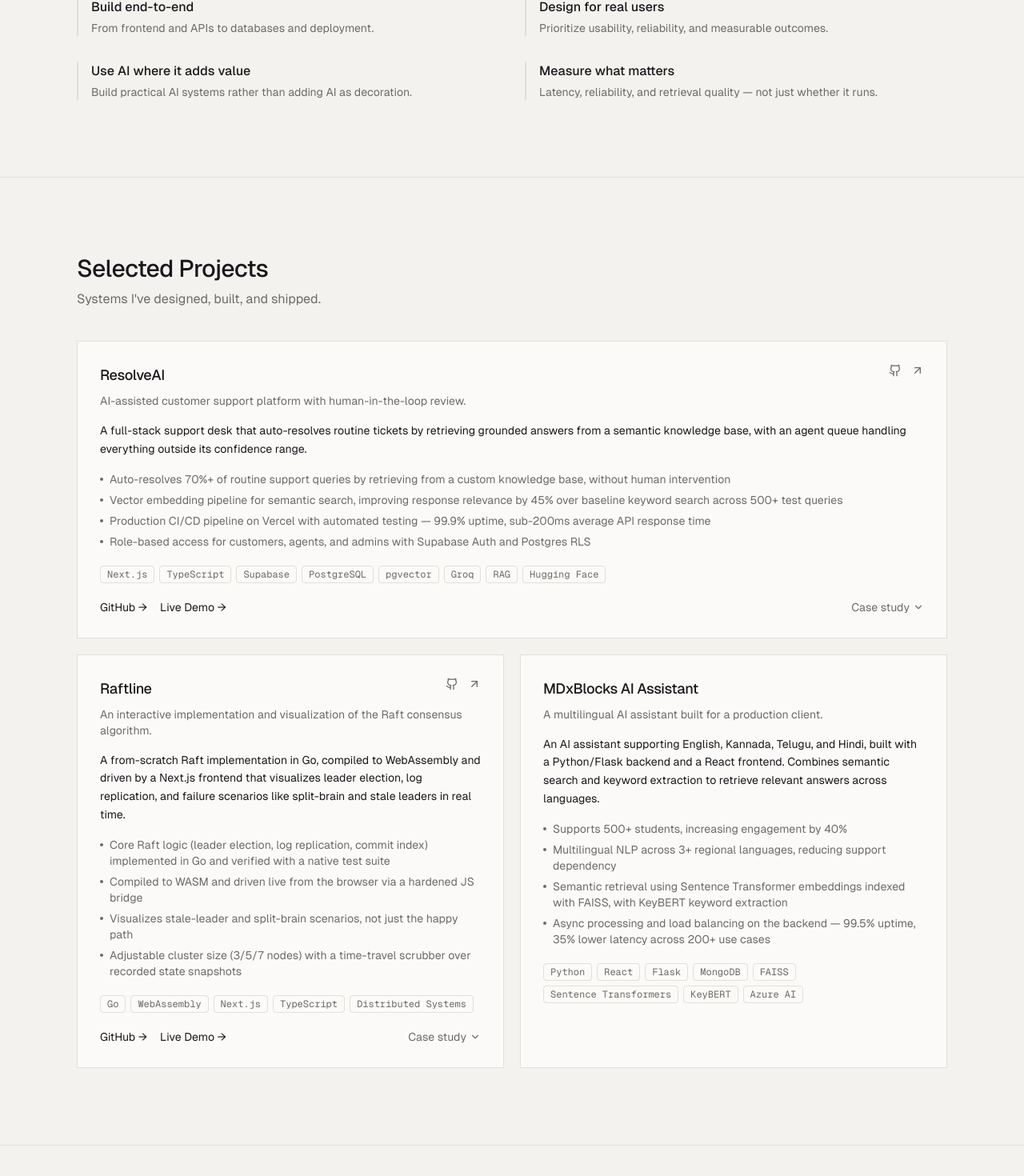
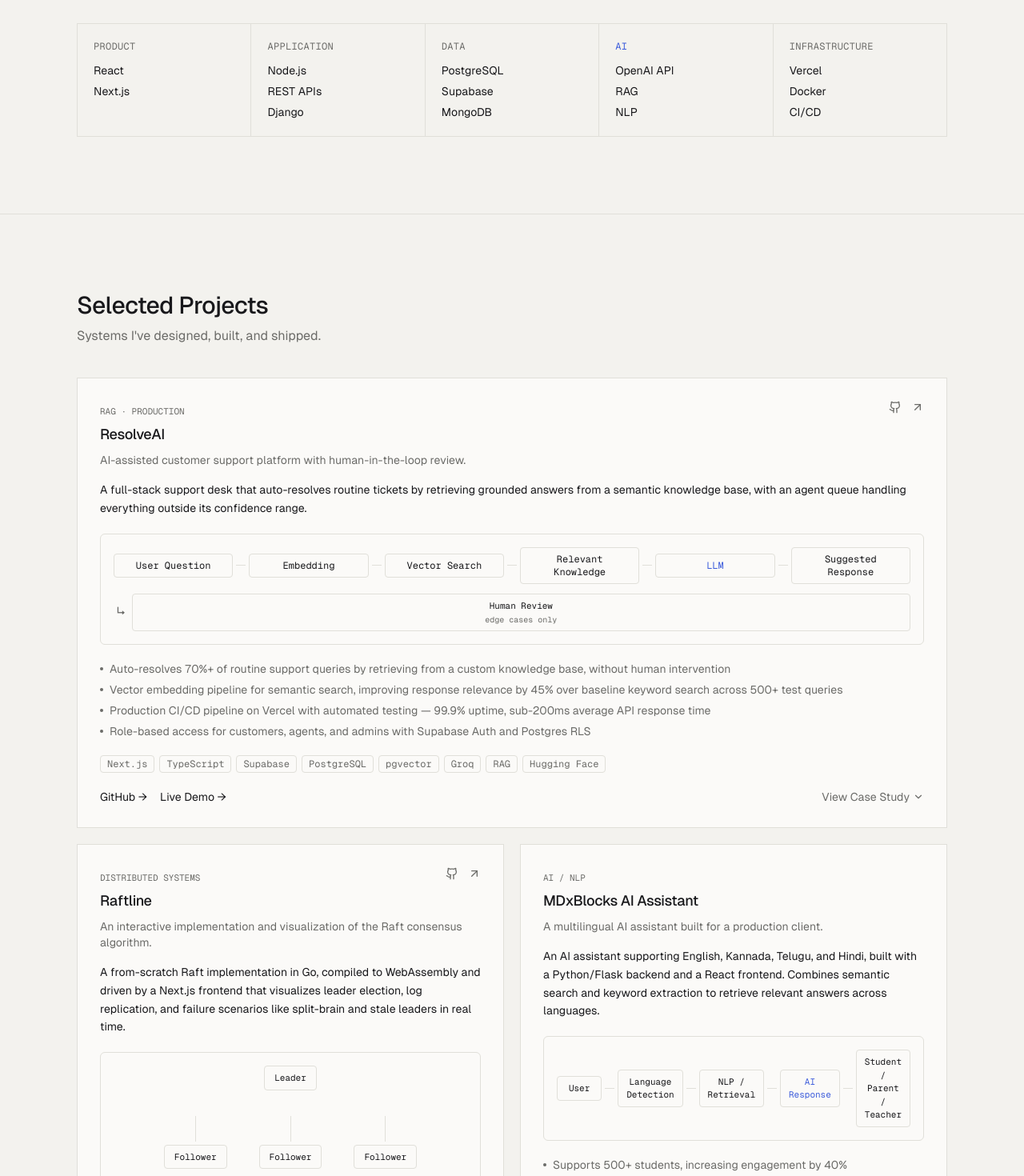
Before and after one commit to SuhasReddy2003/portfolio, a Next.js app: page / in a window 1280 px wide. Shown: the part 976-2446 px from the top of the page at 80% size. Built offline with nearby package versions, Linux system fonts and the light colour scheme.

Commit message:
Add project architecture visuals, pipeline diagrams, degree fix

```diff
--- a/src/components/credibility.tsx
+++ b/src/components/credibility.tsx
@@ -10,7 +10,10 @@
     <div className="border-b border-border">
       <div className="container-page flex flex-wrap gap-x-10 gap-y-3 py-6 text-sm text-muted">
         {items.map((item, i) => (
-          <span key={item} className={i === 0 ? "" : "border-l border-border pl-8"}>
+          <span
+            key={item}
+            className={i === 0 ? "" : "border-l border-border pl-8"}
+          >
             {item}
           </span>
         ))}
--- a/src/components/engineering-approach.tsx
+++ b/src/components/engineering-approach.tsx
@@ -1,20 +1,9 @@
-const principles = [
-  {
-    title: "Build end-to-end",
-    body: "From frontend and APIs to databases and deployment.",
-  },
-  {
-    title: "Design for real users",
-    body: "Prioritize usability, reliability, and measurable outcomes.",
-  },
-  {
-    title: "Use AI where it adds value",
-    body: "Build practical AI systems rather than adding AI as decoration.",
-  },
-  {
-    title: "Measure what matters",
-    body: "Latency, reliability, and retrieval quality — not just whether it runs.",
-  },
+const stages = [
+  { label: "Product", items: ["React", "Next.js"] },
+  { label: "Application", items: ["Node.js", "REST APIs", "Django"] },
+  { label: "Data", items: ["PostgreSQL", "Supabase", "MongoDB"] },
+  { label: "AI", items: ["OpenAI API", "RAG", "NLP"], accent: true },
+  { label: "Infrastructure", items: ["Vercel", "Docker", "CI/CD"] },
 ];
 
 export function EngineeringApproach() {
@@ -22,12 +11,27 @@
     <section id="about" className="border-b border-border">
       <div className="container-page py-20 sm:py-24">
         <h2 className="text-2xl font-medium tracking-tight sm:text-3xl">How I Build</h2>
+        <p className="mt-2 text-muted">End-to-end, from the product layer down to infrastructure.</p>
 
-        <div className="mt-10 grid gap-x-8 gap-y-8 sm:grid-cols-2">
-          {principles.map((p) => (
-            <div key={p.title} className="border-l-2 border-border pl-4">
-              <h3 className="font-medium">{p.title}</h3>
-              <p className="mt-1 text-sm text-muted">{p.body}</p>
+        <div className="mt-10 flex flex-col divide-y divide-border border border-border sm:flex-row sm:divide-x sm:divide-y-0">
+          {stages.map((stage) => (
+            <div key={stage.label} className="flex-1 p-5">
+              <h3
+                className={
+                  stage.accent
+                    ? "font-mono text-xs uppercase tracking-wide text-accent"
+                    : "font-mono text-xs uppercase tracking-wide text-muted"
+                }
+              >
+                {stage.label}
+              </h3>
+              <ul className="mt-3 flex flex-col gap-1.5">
+                {stage.items.map((item) => (
+                  <li key={item} className="text-sm text-text/90">
+                    {item}
+                  </li>
+                ))}
+              </ul>
             </div>
           ))}
         </div>
--- a/src/components/project-card.tsx
+++ b/src/components/project-card.tsx
@@ -4,19 +4,25 @@
 import { ArrowUpRight, ChevronDown, Github } from "lucide-react";
 import type { Project } from "@/data/projects";
 import { cn } from "@/lib/utils";
+import { PipelineFlow } from "./visuals/pipeline-flow";
+import { RaftlineCluster } from "./visuals/raftline-cluster";
 
 export function ProjectCard({ project }: { project: Project }) {
   const [open, setOpen] = useState(false);
 
   return (
     <div
+      id={project.slug}
       className={cn(
-        "flex flex-col border border-border bg-surface p-6 transition-colors hover:border-text/30 sm:p-7",
+        "group flex scroll-mt-24 flex-col border border-border bg-surface p-6 transition-colors hover:border-text/30 sm:p-7",
         project.featured && "sm:col-span-2"
       )}
     >
       <div className="flex items-start justify-between gap-4">
-        <h3 className="text-lg font-medium tracking-tight">{project.name}</h3>
+        <div>
+          <span className="font-mono text-[11px] text-muted">{project.domainTag}</span>
+          <h3 className="mt-1 text-lg font-medium tracking-tight">{project.name}</h3>
+        </div>
         <div className="flex shrink-0 items-center gap-3 text-muted">
           {project.github && (
             <a
@@ -35,7 +41,7 @@
               target="_blank"
               rel="noreferrer"
               aria-label={`${project.name} live demo`}
-              className="transition-colors hover:text-text"
+              className="transition-all hover:text-text group-hover:translate-x-0.5 group-hover:-translate-y-0.5"
             >
               <ArrowUpRight size={16} />
             </a>
@@ -46,7 +52,11 @@
       <p className="mt-2 text-sm text-muted">{project.tagline}</p>
       <p className="mt-4 text-sm leading-relaxed text-text/90">{project.description}</p>
 
-      <ul className="mt-4 flex flex-col gap-1.5">
+      <div className="mt-5">
+        <ProjectVisual project={project} />
+      </div>
+
+      <ul className="mt-5 flex flex-col gap-1.5">
         {project.highlights.map((h) => (
           <li key={h} className="flex gap-2 text-sm text-muted">
             <span aria-hidden className="mt-2 h-1 w-1 shrink-0 rounded-full bg-muted" />
@@ -59,7 +69,7 @@
         {project.tags.map((tag) => (
           <span
             key={tag}
-            className="rounded border border-border px-2 py-0.5 font-mono text-xs text-muted"
+            className="rounded border border-border px-2 py-0.5 font-mono text-xs text-muted transition-colors group-hover:border-text/25 group-hover:text-text/80"
           >
             {tag}
           </span>
@@ -92,7 +102,7 @@
             onClick={() => setOpen((v) => !v)}
             className="ml-auto inline-flex items-center gap-1 text-muted transition-colors hover:text-text"
           >
-            Case study
+            {project.featured ? "View Case Study" : "Case study"}
             <ChevronDown
               size={14}
               className={cn("transition-transform", open && "rotate-180")}
@@ -106,9 +116,7 @@
           <CaseStudyBlock title="Problem" text={project.caseStudy.problem} />
           <CaseStudyBlock title="Architecture" text={project.caseStudy.architecture} />
           <div>
-            <h4 className="text-sm font-medium text-text">
-              Technical decisions
-            </h4>
+            <h4 className="text-sm font-medium text-text">Technical decisions</h4>
             <ul className="mt-2 flex flex-col gap-1.5">
               {project.caseStudy.decisions.map((d) => (
                 <li key={d} className="flex gap-2 text-sm text-text/90">
@@ -126,6 +134,42 @@
   );
 }
 
+function ProjectVisual({ project }: { project: Project }) {
+  switch (project.slug) {
+    case "resolveai":
+      return (
+        <PipelineFlow
+          size="lg"
+          nodes={[
+            { label: "User Question" },
+            { label: "Embedding" },
+            { label: "Vector Search" },
+            { label: "Relevant Knowledge" },
+            { label: "LLM", accent: true },
+            { label: "Suggested Response" },
+            { label: "Human Review", sublabel: "edge cases only", branch: true },
+          ]}
+        />
+      );
+    case "raftline":
+      return <RaftlineCluster />;
+    case "mdxblocks-assistant":
+      return (
+        <PipelineFlow
+          nodes={[
+            { label: "User" },
+            { label: "Language Detection" },
+            { label: "NLP / Retrieval" },
+            { label: "AI Response", accent: true },
+            { label: "Student / Parent / Teacher" },
+          ]}
+        />
+      );
+    default:
+      return null;
+  }
+}
+
 function CaseStudyBlock({ title, text }: { title: string; text: string }) {
   return (
     <div>
--- a/src/components/skills.tsx
+++ b/src/components/skills.tsx
@@ -9,7 +9,7 @@
         <div className="mt-10 grid gap-x-8 gap-y-8 sm:grid-cols-2 lg:grid-cols-3">
           {skills.map((group) => (
             <div key={group.category}>
-              <h3 className="text-sm font-medium text-muted">{group.category}</h3>
+              <h3 className="font-mono text-xs uppercase tracking-wide text-muted">{group.category}</h3>
               <div className="mt-3 flex flex-wrap gap-1.5">
                 {group.items.map((item) => (
                   <span
--- /dev/null
+++ b/src/components/visuals/pipeline-flow.tsx
@@ -0,0 +1,85 @@
+"use client";
+
+import { Fragment } from "react";
+import { cn } from "@/lib/utils";
+import { useInView } from "@/lib/use-in-view";
+
+export type PipelineNode = {
+  label: string;
+  sublabel?: string;
+  accent?: boolean;
+  branch?: boolean; // renders as a smaller side node (e.g. "Human Review")
+};
+
+export function PipelineFlow({
+  nodes,
+  size = "sm",
+}: {
+  nodes: PipelineNode[];
+  size?: "sm" | "lg";
+}) {
+  const { ref, inView } = useInView<HTMLDivElement>(0.25);
+  const main = nodes.filter((n) => !n.branch);
+  const branch = nodes.find((n) => n.branch);
+
+  return (
+    <div ref={ref} className="rounded-md border border-border bg-bg/50 p-4" aria-hidden>
+      <div className="flex flex-col items-stretch gap-1.5 sm:flex-row sm:items-center sm:gap-0">
+        {main.map((node, i) => (
+          <Fragment key={node.label}>
+            <Node node={node} size={size} delay={i} show={inView} />
+            {i < main.length - 1 && <Connector show={inView} delay={i} />}
+          </Fragment>
+        ))}
+      </div>
+
+      {branch && (
+        <div className="mt-3 flex items-center gap-2 pl-1">
+          <span className="text-muted">↳</span>
+          <Node node={branch} size="sm" delay={main.length} show={inView} />
+        </div>
+      )}
+    </div>
+  );
+}
+
+function Node({
+  node,
+  size,
+  delay,
+  show,
+}: {
+  node: PipelineNode;
+  size: "sm" | "lg";
+  delay: number;
+  show: boolean;
+}) {
+  return (
+    <div
+      className={cn(
+        "shrink-0 rounded border px-2.5 py-1.5 text-center font-mono transition-all duration-500 sm:flex-1",
+        size === "lg" ? "text-xs" : "text-[11px]",
+        node.accent ? "border-accent/40 text-accent" : "border-border text-text",
+        show ? "translate-y-0 opacity-100" : "translate-y-1 opacity-0"
+      )}
+      style={{ transitionDelay: show ? `${delay * 90}ms` : "0ms" }}
+    >
+      {node.label}
+      {node.sublabel && (
+        <div className="mt-0.5 text-[10px] font-normal text-muted">{node.sublabel}</div>
+      )}
+    </div>
+  );
+}
+
+function Connector({ show, delay }: { show: boolean; delay: number }) {
+  return (
+    <div
+      className={cn(
+        "mx-auto h-3 w-px shrink-0 bg-border transition-opacity duration-500 sm:mx-1 sm:h-px sm:w-3 sm:flex-none",
+        show ? "opacity-100" : "opacity-0"
+      )}
+      style={{ transitionDelay: show ? `${delay * 90 + 40}ms` : "0ms" }}
+    />
+  );
+}
--- /dev/null
+++ b/src/components/visuals/raftline-cluster.tsx
@@ -0,0 +1,90 @@
+"use client";
+
+import { useState } from "react";
+import { cn } from "@/lib/utils";
+
+const roles: Record<string, string> = {
+  leader: "Leader — commits entries and replicates them to followers",
+  follower: "Follower — receives replicated entries, times out into an election",
+  replication: "Replication — leader streams log entries to each follower",
+};
+
+export function RaftlineCluster() {
+  const [active, setActive] = useState<string | null>(null);
+
+  return (
+    <div className="rounded-md border border-border bg-bg/50 p-4">
+      <div className="flex flex-col items-center gap-6 sm:gap-8">
+        <NodeBadge
+          role="leader"
+          label="Leader"
+          active={active}
+          onHover={setActive}
+        />
+
+        <div className="flex w-full items-start justify-center gap-4 sm:gap-10">
+          {[0, 1, 2].map((i) => (
+            <div key={i} className="flex flex-col items-center gap-1">
+              <Line active={active === "replication" || active === "leader"} />
+              <NodeBadge
+                role="follower"
+                label="Follower"
+                active={active}
+                onHover={setActive}
+                small
+              />
+            </div>
+          ))}
+        </div>
+      </div>
+
+      <div className="mt-4 min-h-[1.25rem] text-center text-[11px] text-muted">
+        {active ? roles[active] : "Hover a node to see its role"}
+      </div>
+    </div>
+  );
+}
+
+function NodeBadge({
+  role,
+  label,
+  active,
+  onHover,
+  small,
+}: {
+  role: string;
+  label: string;
+  active: string | null;
+  onHover: (r: string | null) => void;
+  small?: boolean;
+}) {
+  const isActive = active === role;
+  return (
+    <button
+      type="button"
+      onMouseEnter={() => onHover(role)}
+      onMouseLeave={() => onHover(null)}
+      onFocus={() => onHover(role)}
+      onBlur={() => onHover(null)}
+      className={cn(
+        "rounded border px-3 py-1.5 font-mono text-[11px] transition-colors",
+        small ? "px-2.5" : "",
+        isActive ? "border-accent/50 text-accent" : "border-border text-text hover:border-text/40"
+      )}
+    >
+      {label}
+    </button>
+  );
+}
+
+function Line({ active }: { active: boolean }) {
+  return (
+    <div
+      className={cn(
+        "h-6 w-px transition-colors sm:h-8",
+        active ? "bg-accent/40" : "bg-border"
+      )}
+      aria-hidden
+    />
+  );
+}
--- a/src/data/experience.ts
+++ b/src/data/experience.ts
@@ -4,6 +4,8 @@
   location: string;
   dates?: string;
   bullets: string[];
+  tags?: string[];
+  workLink?: { label: string; href: string };
 };
 
 export const experience: ExperienceEntry[] = [
@@ -17,6 +19,8 @@
       "Integrated multilingual NLP, expanding access to 3+ regional languages and reducing support dependency",
       "Optimized the backend with asynchronous processing and load balancing, achieving 99.5% uptime and 35% lower latency across 200+ use cases",
     ],
+    tags: ["Python", "React", "MongoDB", "NLP"],
+    workLink: { label: "View work", href: "#mdxblocks-assistant" },
   },
   {
     company: "PAMP Technologies",
@@ -28,6 +32,7 @@
       "Created and executed 150+ unit tests, achieving 98% code coverage",
       "Identified and fixed bugs using debugging tools, minimizing downtime",
     ],
+    tags: ["Java", "REST APIs"],
   },
   {
     company: "Yantra, VIT Vellore",
@@ -58,7 +63,7 @@
 export const education: EducationEntry[] = [
   {
     school: "University of Southern California",
-    degree: "M.S. Computer Science (Artificial Intelligence)",
+    degree: "M.S. Computer Science",
     dates: "2026 — 2028 (Expected)",
   },
   {
--- a/src/data/projects.ts
+++ b/src/data/projects.ts
@@ -3,6 +3,7 @@
   name: string;
   tagline: string;
   description: string;
+  domainTag: string;
   tags: string[];
   highlights: string[];
   github?: string;
@@ -21,6 +22,7 @@
   {
     slug: "resolveai",
     name: "ResolveAI",
+    domainTag: "RAG · PRODUCTION",
     tagline: "AI-assisted customer support platform with human-in-the-loop review.",
     description:
       "A full-stack support desk that auto-resolves routine tickets by retrieving grounded answers from a semantic knowledge base, with an agent queue handling everything outside its confidence range.",
@@ -45,31 +47,32 @@
     featured: true,
     caseStudy: {
       problem:
-        "Support agents spend most of their time re-answering questions that are already documented, while purely automated bots risk sending wrong or unsafe replies with no human check.",
+        "Support agents spend most of their time re-answering questions that are already documented in an existing knowledge base, which doesn't scale as ticket volume grows.",
       architecture:
-        "Next.js App Router front end, Supabase for auth/Postgres/pgvector, Hugging Face inference for embeddings, and Groq for reply generation. Knowledge base documents are chunked and embedded, then retrieved by similarity search at reply time.",
+        "Next.js App Router front end, Supabase for auth/Postgres/pgvector, and an embedding pipeline for semantic search over the knowledge base. Documents are chunked and embedded, then retrieved by similarity search and used to auto-generate a resolution, with an agent queue for the remaining tickets.",
       decisions: [
         "Kept the stack to Next.js + Supabase rather than adding separate microservices, so a solo engineer could ship and reason about the whole system",
-        "Made AI suggestions strictly advisory — agents must explicitly accept, edit, or reject before anything reaches a customer",
+        "Tuned chunk size and retrieval strategy directly against relevance metrics rather than accepting default RAG settings",
         "Used Postgres RLS to enforce role separation (customer / agent / admin) at the database layer, not just in application code",
       ],
       challenges:
         "Getting retrieval to return the right chunks required tuning chunk size and embedding strategy against a real (small) knowledge base rather than a synthetic one.",
       result:
-        "A working end-to-end support flow — ticket creation, semantic retrieval, AI-suggested reply, human review — deployed and reachable as a live demo.",
+        "A deployed, end-to-end support flow — ticket creation, semantic retrieval, automated resolution, and an agent queue for the rest — running with 99.9% uptime.",
     },
   },
   {
     slug: "raftline",
     name: "Raftline",
+    domainTag: "DISTRIBUTED SYSTEMS",
     tagline: "An interactive implementation and visualization of the Raft consensus algorithm.",
     description:
       "A from-scratch Raft implementation in Go, compiled to WebAssembly and driven by a Next.js frontend that visualizes leader election, log replication, and failure scenarios like split-brain and stale leaders in real time.",
     tags: ["Go", "WebAssembly", "Next.js", "TypeScript", "Distributed Systems"],
     highlights: [
-      "Core Raft logic (leader election, log replication, commit index) implemented in Go and verified with a native test suite",
-      "Compiled to WASM and driven live from the browser via a hardened JS bridge",
-      "Visualizes stale-leader and split-brain scenarios, not just the happy path",
+      "Raft implemented from scratch in Go — leader election, log replication, and safety guarantees — compiled to WASM to run entirely client-side with zero backend infrastructure",
+      "Concurrent 5-node cluster simulator using goroutines and fault injection, verified via automated Go tests to guarantee zero split-brain incidents across 100+ simulated network partitions",
+      "Interactive Next.js visualization achieving sub-second leader failover",
       "Adjustable cluster size (3/5/7 nodes) with a time-travel scrubber over recorded state snapshots",
     ],
     github: "https://github.com/SuhasReddy2003/raftline",
@@ -94,6 +97,7 @@
   {
     slug: "mdxblocks-assistant",
     name: "MDxBlocks AI Assistant",
+    domainTag: "AI / NLP",
     tagline: "A multilingual AI assistant built for a production client.",
     description:
       "An AI assistant supporting English, Kannada, Telugu, and Hindi, built with a Python/Flask backend and a React frontend. Combines semantic search and keyword extraction to retrieve relevant answers across languages.",
--- a/src/data/skills.ts
+++ b/src/data/skills.ts
@@ -1,6 +1,18 @@
 export const skills: { category: string; items: string[] }[] = [
-  { category: "Languages", items: ["Python", "C++", "Java", "JavaScript", "TypeScript", "Go", "C", "SQL", "HTML", "CSS"] },
-  { category: "Frameworks", items: ["React", "Next.js", "Node.js", "Django", "REST APIs"] },
-  { category: "AI / ML", items: ["OpenAI API", "RAG Pipelines", "Scikit-Learn", "Pandas", "NumPy", "NLP"] },
-  { category: "Infrastructure", items: ["AWS", "Docker", "Kubernetes", "Terraform", "Vercel", "CI/CD", "WebAssembly", "MongoDB", "Supabase", "Git"] },
+  {
+    category: "Languages",
+    items: ["Python", "C++", "Java", "JavaScript", "TypeScript", "Go", "C", "SQL", "HTML", "CSS"],
+  },
+  {
+    category: "Frameworks",
+    items: ["React", "Next.js", "Node.js", "Django", "REST APIs"],
+  },
+  {
+    category: "AI / ML",
+    items: ["OpenAI API", "RAG Pipelines", "Scikit-Learn", "Pandas", "NumPy", "NLP"],
+  },
+  {
+    category: "Infrastructure",
+    items: ["AWS", "Docker", "Kubernetes", "Terraform", "Vercel", "CI/CD", "WebAssembly", "MongoDB", "Supabase", "Git"],
+  },
 ];
--- /dev/null
+++ b/src/lib/use-in-view.ts
@@ -0,0 +1,28 @@
+"use client";
+
+import { useEffect, useRef, useState } from "react";
+
+export function useInView<T extends HTMLElement>(threshold = 0.3) {
+  const ref = useRef<T | null>(null);
+  const [inView, setInView] = useState(false);
+
+  useEffect(() => {
+    const el = ref.current;
+    if (!el) return;
+
+    const observer = new IntersectionObserver(
+      ([entry]) => {
+        if (entry.isIntersecting) {
+          setInView(true);
+          observer.disconnect();
+        }
+      },
+      { threshold }
+    );
+
+    observer.observe(el);
+    return () => observer.disconnect();
+  }, [threshold]);
+
+  return { ref, inView };
+}
```
Also changed, not shown: src/components/experience.tsx (+38 -5 lines), src/components/hero.tsx (+14 -0 lines). Lines whose indentation alone changed are shown as unchanged.
